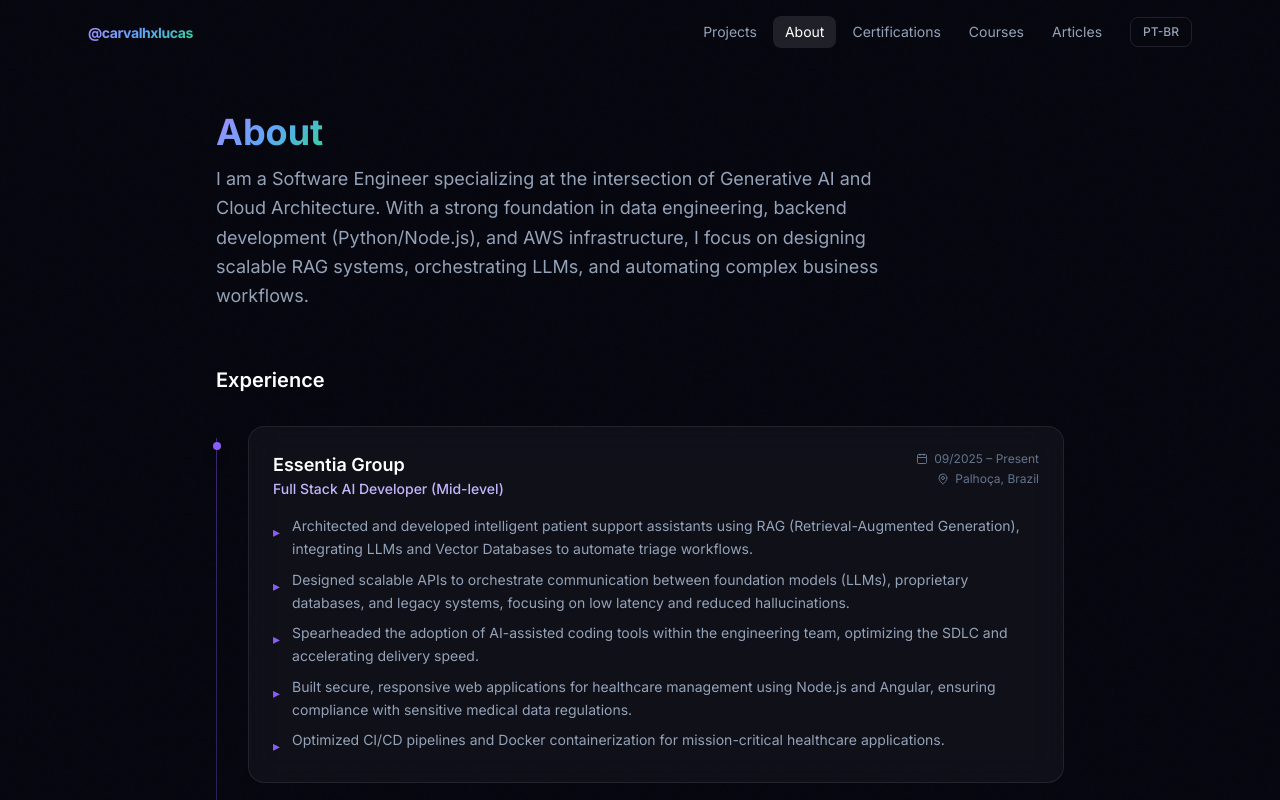
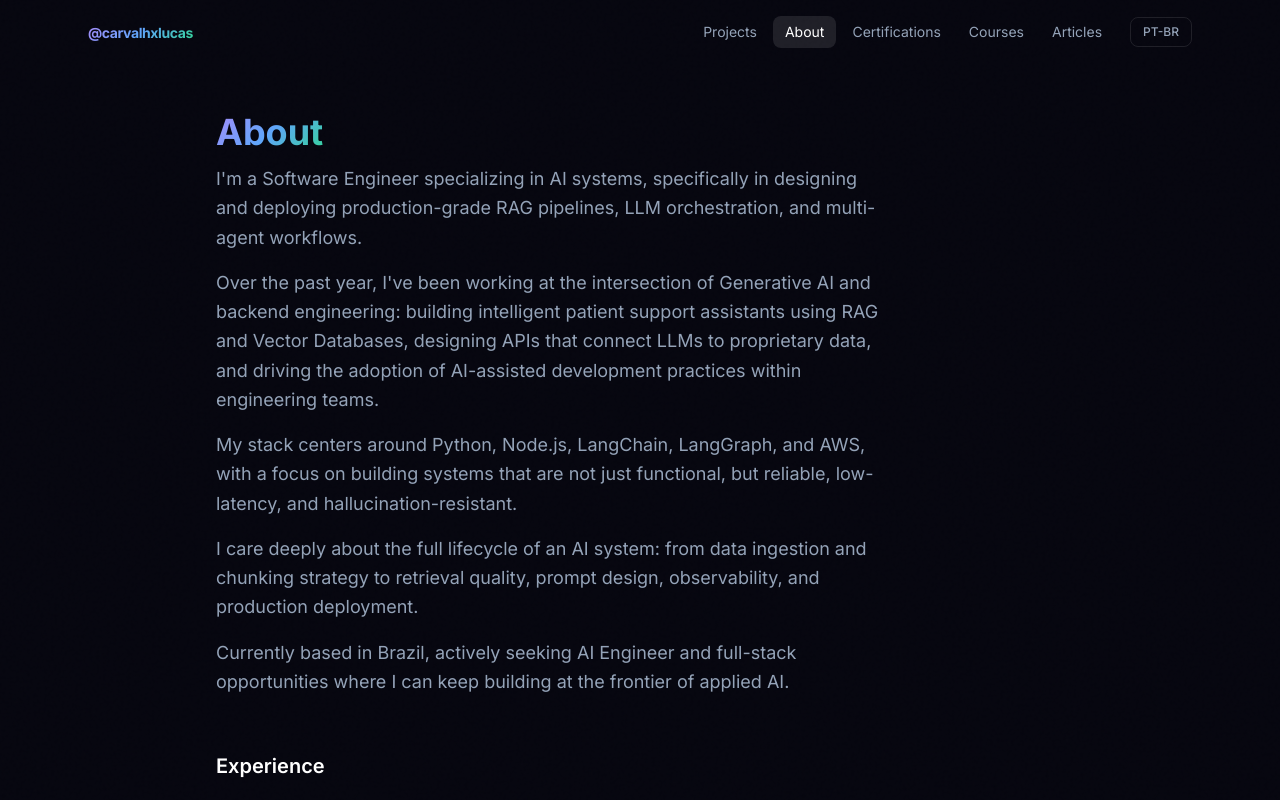
Before and after one commit to carvalhxlucas/portfolio, a Next.js app: page /en/about in a window 1280 px wide. Shown: the top 800 px of the page. Built offline with nearby package versions, Linux system fonts and the light colour scheme.

Commit message:
feat: improving about text

```diff
--- a/messages/en.json
+++ b/messages/en.json
@@ -21,7 +21,7 @@
   "about": {
     "title": "About",
     "subtitle": "Background & Experience",
-    "bio": "I am a Software Engineer specializing at the intersection of Generative AI and Cloud Architecture. With a strong foundation in data engineering, backend development (Python/Node.js), and AWS infrastructure, I focus on designing scalable RAG systems, orchestrating LLMs, and automating complex business workflows.",
+    "bio": "I'm a Software Engineer specializing in AI systems, specifically in designing and deploying production-grade RAG pipelines, LLM orchestration, and multi-agent workflows.\n\nOver the past year, I've been working at the intersection of Generative AI and backend engineering: building intelligent patient support assistants using RAG and Vector Databases, designing APIs that connect LLMs to proprietary data, and driving the adoption of AI-assisted development practices within engineering teams.\n\nMy stack centers around Python, Node.js, LangChain, LangGraph, and AWS, with a focus on building systems that are not just functional, but reliable, low-latency, and hallucination-resistant.\n\nI care deeply about the full lifecycle of an AI system: from data ingestion and chunking strategy to retrieval quality, prompt design, observability, and production deployment.\n\nCurrently based in Brazil, actively seeking AI Engineer and full-stack opportunities where I can keep building at the frontier of applied AI.",
     "experience": "Experience"
   },
   "certifications": {
--- a/messages/pt-br.json
+++ b/messages/pt-br.json
@@ -21,7 +21,7 @@
   "about": {
     "title": "Sobre",
     "subtitle": "Trajetória & Experiência",
-    "bio": "Sou um Engenheiro de Software especializado na interseção de IA Generativa e Cloud Architecture. Com base sólida em engenharia de dados, desenvolvimento backend (Python/Node.js) e infraestrutura AWS, foco em projetar sistemas RAG escaláveis, orquestrar LLMs e automatizar fluxos de trabalho complexos.",
+    "bio": "Sou um Engenheiro de Software especializado em sistemas de IA, com foco no design e deploy de pipelines RAG em produção, orquestração de LLMs e workflows multi-agente.\n\nNo último ano, tenho atuado na interseção de IA Generativa e engenharia backend: construindo assistentes inteligentes de suporte ao paciente com RAG e Bancos de Dados Vetoriais, projetando APIs que conectam LLMs a dados proprietários e liderando a adoção de práticas de desenvolvimento assistido por IA em times de engenharia.\n\nMinha stack gira em torno de Python, Node.js, LangChain, LangGraph e AWS, com foco em construir sistemas que não são apenas funcionais, mas confiáveis, de baixa latência e resistentes a alucinações.\n\nMe preocupo profundamente com o ciclo de vida completo de um sistema de IA: desde a ingestão de dados e estratégia de chunking até a qualidade de retrieval, design de prompts, observabilidade e deploy em produção.\n\nAtualmente baseado no Brasil, buscando ativamente oportunidades como AI Engineer e full-stack onde possa continuar construindo na fronteira da IA aplicada.",
     "experience": "Experiência"
   },
   "certifications": {
--- a/src/app/[locale]/about/page.tsx
+++ b/src/app/[locale]/about/page.tsx
@@ -22,7 +22,11 @@ export default function AboutPage() {
         <h1 className="text-4xl font-bold mb-3">
           <GradientText>{t('title')}</GradientText>
         </h1>
-        <p className="text-slate-400 text-lg leading-relaxed max-w-2xl">{t('bio')}</p>
+        <div className="flex flex-col gap-4 max-w-2xl">
+          {t('bio').split('\n\n').map((paragraph, i) => (
+            <p key={i} className="text-slate-400 text-lg leading-relaxed">{paragraph}</p>
+          ))}
+        </div>
       </motion.div>
 
       {/* Experience */}
```
